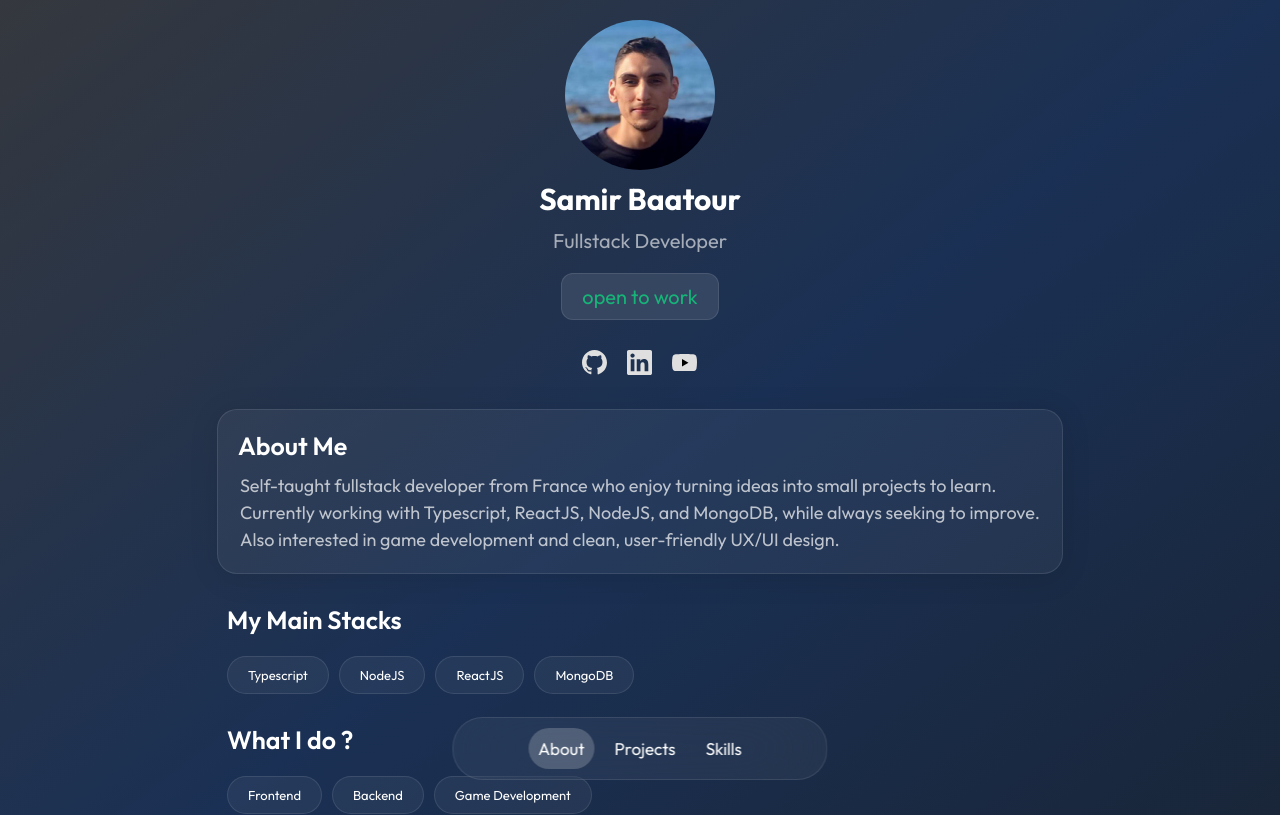
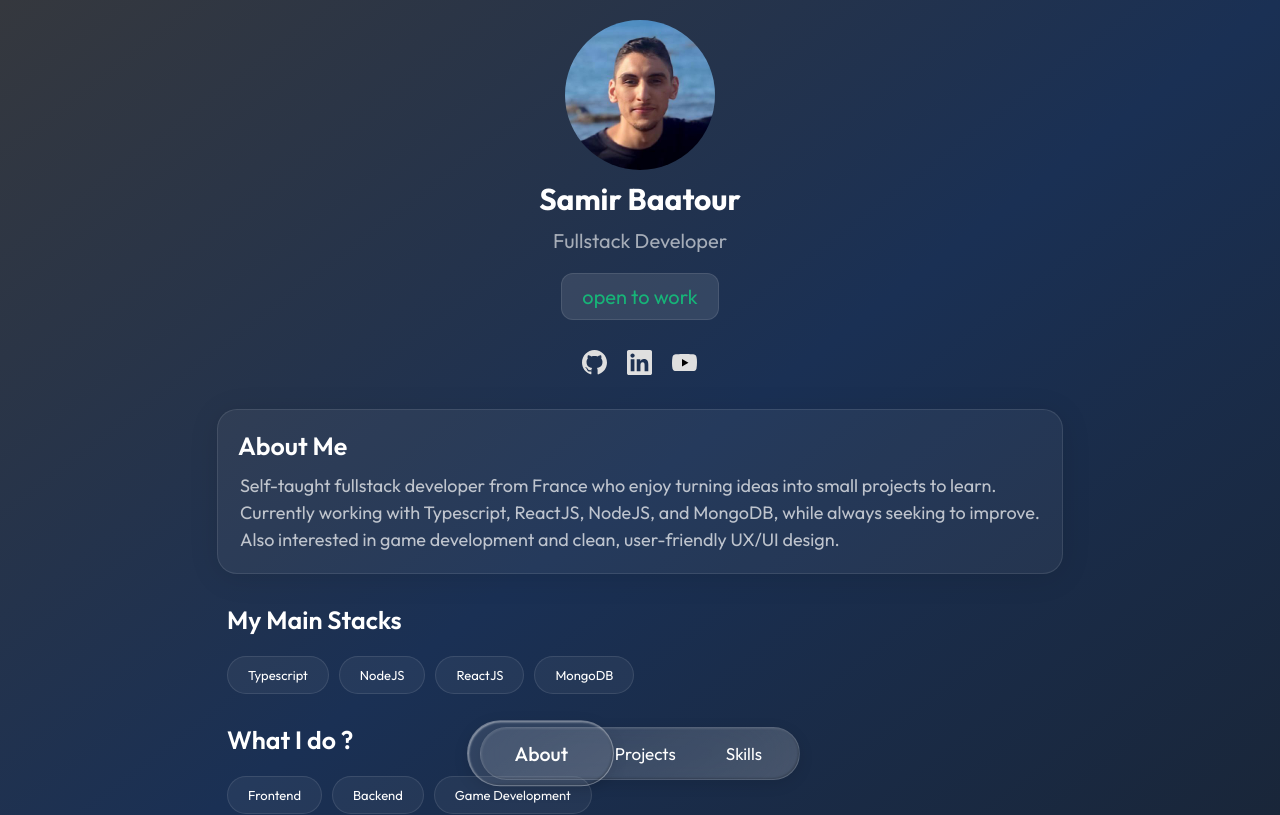
Before and after one commit to SuperCoolNinja/portfolio-2025, a React (Vite) app: page / in a window 1280 px wide. Shown: the top 815 px of the page. Built offline with nearby package versions, Linux system fonts and the light colour scheme.

Commit message:
stylised the new menu bar system with glass effect ui

```diff
--- a/src/components/Tag/tags.module.css
+++ b/src/components/Tag/tags.module.css
@@ -15,6 +15,11 @@
   cursor: default;
 }
 
+.item::selection {
+  background: transparent;
+  color: inherit;
+}
+
 @media screen and (min-width: 1010px) {
   .item {
     font-size: 1.3rem;
--- a/src/features/About/about.module.css
+++ b/src/features/About/about.module.css
@@ -60,6 +60,11 @@
   padding: 0;
 }
 
+.look_job_title::selection {
+  background: transparent;
+  color: inherit;
+}
+
 @keyframes light_job {
   from {
     color: #03ff89;
--- a/src/features/Menu/Menu.tsx
+++ b/src/features/Menu/Menu.tsx
@@ -1,3 +1,4 @@
+import { useEffect, useRef } from "react";
 import type { MenuProps } from "../../interfaces/IMenuProps";
 import styles from "./menu.module.css";
 
@@ -6,8 +7,39 @@ const Menu: React.FunctionComponent<MenuProps> = ({
   selected,
   onSelect,
 }) => {
+  const listRef = useRef<HTMLUListElement>(null);
+  const highlightRef = useRef<HTMLSpanElement>(null);
+
+  const updateHighlight = () => {
+    const el = document.querySelector<HTMLLIElement>(
+      `.${styles.item}.${styles.selected}`
+    );
+    if (el && listRef.current && highlightRef.current) {
+      const rect = el.getBoundingClientRect();
+      const parentRect = listRef.current.getBoundingClientRect();
+
+      const extraWidth = 100 / 2;
+      const totalWidth = rect.width + extraWidth;
+      const offset = extraWidth / 2;
+
+      highlightRef.current.style.width = `${totalWidth}px`;
+      highlightRef.current.style.left = `${
+        rect.left - parentRect.left - offset
+      }px`;
+    }
+  };
+
+  useEffect(() => {
+    updateHighlight();
+
+    window.addEventListener("resize", updateHighlight);
+    return () => {
+      window.removeEventListener("resize", updateHighlight);
+    };
+  }, [selected]);
+
   return (
-    <ul className={styles.list}>
+    <ul className={styles.list} ref={listRef}>
       {items.map((v) => {
         const isSelected = v === selected;
         return (
@@ -20,7 +52,9 @@ const Menu: React.FunctionComponent<MenuProps> = ({
           </li>
         );
       })}
+      <span className={styles.highlight} ref={highlightRef}></span>
     </ul>
   );
 };
+
 export default Menu;
--- a/src/features/Menu/menu.module.css
+++ b/src/features/Menu/menu.module.css
@@ -1,5 +1,6 @@
 .list {
   position: fixed;
+  z-index: 1;
   bottom: 2rem;
   left: 50%;
   transform: translateX(-50%);
@@ -9,26 +10,57 @@
   gap: 1rem;
   padding: 1rem;
   text-align: center;
-  width: clamp(30rem, 33.33vw, 37.5rem);
+  width: clamp(30rem, 33.33vw, 32rem);
   color: rgb(255, 255, 255);
   border: 1px solid #ffffff14;
-  background-color: color-mix(in oklab, #fff 5%, transparent);
+  background: linear-gradient(
+    145deg,
+    rgba(255, 255, 255, 0.1),
+    rgba(255, 255, 255, 0.2)
+  );
   border-color: color-mix(in oklab, #fff 10%, transparent);
-  border-radius: 3rem;
+  border-radius: 10rem;
   transition: background 0.2s;
   font-size: 1.5rem;
   backdrop-filter: blur(42px);
   -webkit-backdrop-filter: blur(42px);
+  box-shadow: inset 1px 1px 2px rgba(255, 255, 255, 0.1),
+    inset -1px -1px 2px rgba(0, 0, 0, 0.2), 0 4px 15px rgba(0, 0, 0, 0.1);
+}
+
+/* Highlight */
+.highlight {
+  position: absolute;
+  top: 50%;
+  transform: translateY(-51%);
+  height: calc(100% + 1.5rem);
+  border-radius: 10rem;
+  border: 1px solid rgba(255, 255, 255, 0.3);
+  box-shadow: inset 1px 1px 2px rgba(255, 255, 255, 0.5),
+    inset -1px -1px 2px rgba(0, 0, 0, 0.2), 0 4px 15px rgba(0, 0, 0, 0.1);
+  transition: all 0.3s ease;
+  background: linear-gradient(
+    145deg,
+    rgba(255, 255, 255, 0.1),
+    rgba(255, 255, 255, 0.1)
+  );
+  width: 0;
+  left: 0;
+  z-index: 0;
+}
+
+.item::selection {
+  background: transparent;
+  color: inherit;
 }
 
 .item {
-  padding: 1rem;
+  z-index: 1;
   text-align: center;
   color: rgb(255, 255, 255);
-  background: rgba(255, 255, 255, 0.1);
-  border-radius: 3rem;
-  transition: background 0.2s;
   font-size: clamp(1.5rem, 1.7vw, 1.7rem);
+  padding: 0.5rem 2rem;
+  transition: all 0.3s ease;
 }
 
 .item:not(:hover):not(.selected) {
@@ -37,9 +69,14 @@
 
 .item:hover,
 .item.selected {
-  outline: none;
-  background: rgba(255, 255, 255, 0.2);
   cursor: pointer;
+  position: relative;
+  transition: all 0.3s ease;
+}
+
+.item.selected {
+  transform: scale(1.15);
+  font-weight: 500;
 }
 
 /* @media screen and (min-width: 1010px) {
```
